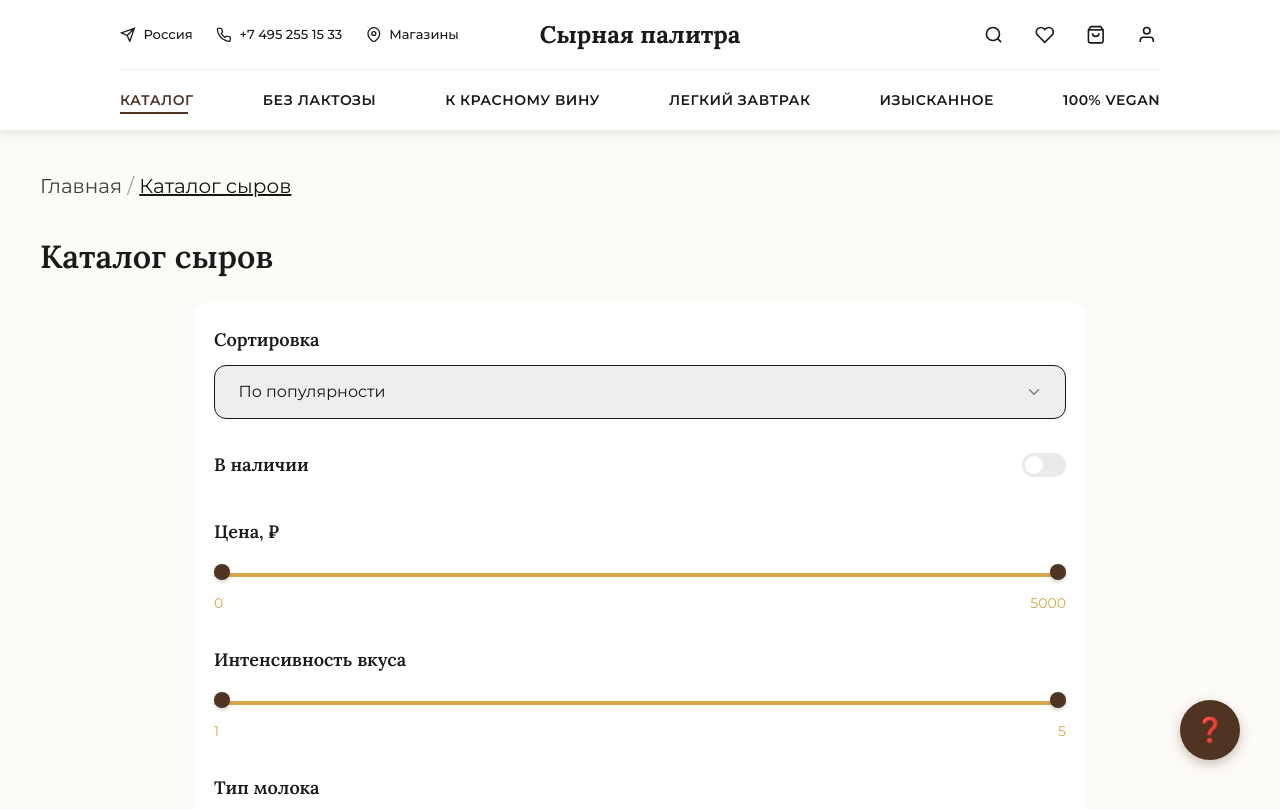
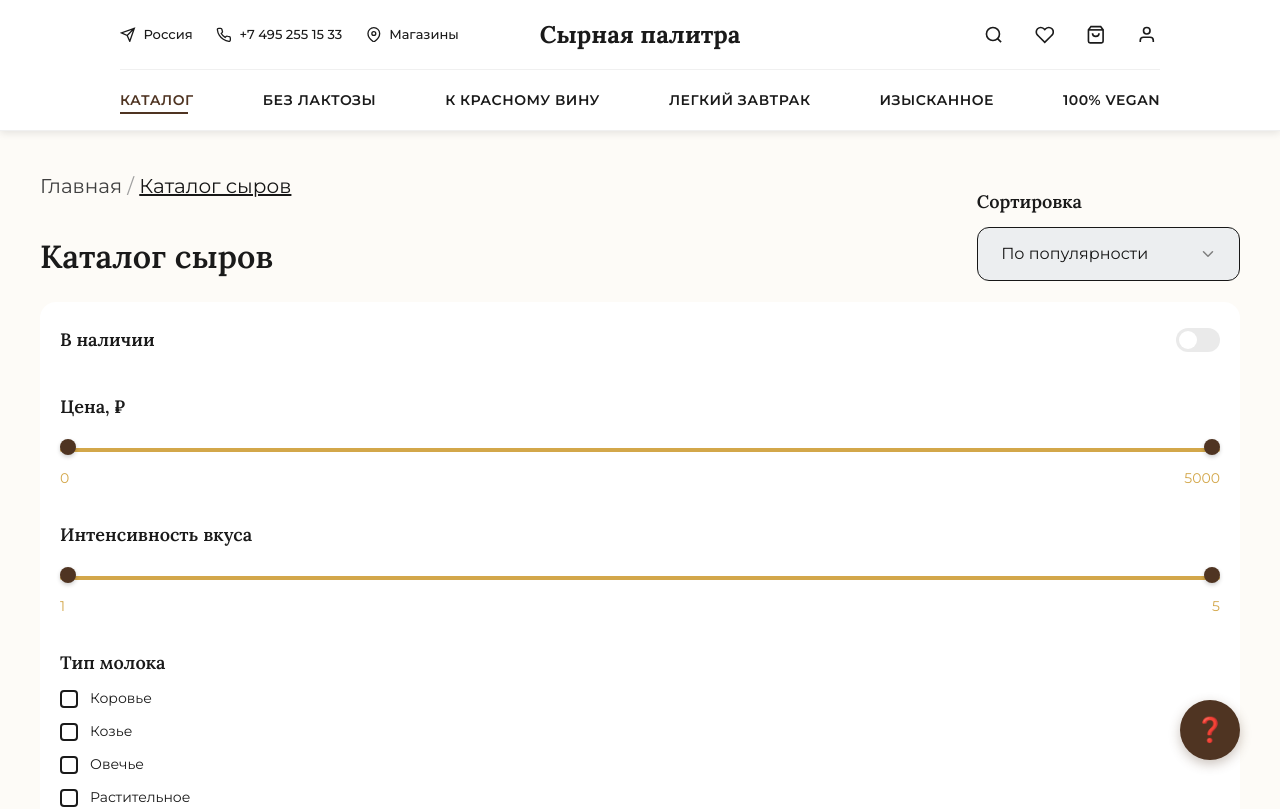
Before and after one commit to Ant1hype/interfaces_programs_systems_finally_task, a React (Vite) app: page /catalog in a window 1280 px wide. Shown: the top 809 px of the page. Built offline with nearby package versions, Linux system fonts and the light colour scheme.

Commit message:
catalog: single 12-col grid, sidebar 3 cols, sort in header, no !important

```diff
--- a/src/pages/Catalog.css
+++ b/src/pages/Catalog.css
@@ -15,7 +15,10 @@
 
 /* --- ВЕРХНЯЯ ЧАСТЬ (Крошки, Заголовок, Выпадашка) --- */
 .catalog-header {
-  position: relative;
+  display: flex;
+  justify-content: space-between;
+  align-items: flex-end;
+  gap: 20px;
   margin-bottom: 21px; /* Заголовок - Блок с фильтрами (21) */
 }
 
@@ -26,13 +29,11 @@
   color: #1A1A1A;
 }
 
-/* --- ВЫПАДАЮЩИЙ СПИСОК (Жесткие размеры 240х48) --- */
-.catalog-sort-wrapper {
-  position: absolute;
-  right: 0;
-  bottom: -4px; /* Выравниваем по базовой линии заголовка */
-  width: 240px;
-  z-index: 10;
+/* --- ВЫПАДАЮЩИЙ СПИСОК --- */
+.catalog-sort {
+  display: flex;
+  flex-direction: column;
+  width: 263.33px;
 }
 
 .custom-dropdown {
@@ -96,19 +97,20 @@
 
 /* --- ОСНОВНОЙ КОНТЕНТ (Сайдбар + Матрица товаров) --- */
 .catalog-content {
-  display: flex;
+  display: grid;
+  grid-template-columns: repeat(12, 1fr);
   gap: 20px; /* Ровный отступ между сайдбаром фильтров и плиткой */
-  align-items: flex-start;
+  align-items: start;
 }
 
 /* --- САЙДБАР ФИЛЬТРОВ --- */
 .catalog-sidebar {
-  width: 263.33px; /* 2 колонки сетки */
+  grid-column: span 3;
+  width: auto;
   background: #FFFFFF;
   border-radius: 16px;
   padding: 24px 20px;
   box-sizing: border-box;
-  flex-shrink: 0;
   display: flex;
   flex-direction: column;
 }
@@ -209,7 +211,7 @@
 
 /* --- МАТРИЦА ТОВАРОВ --- */
 .catalog-grid-wrapper {
-  flex: 1 1 auto; /* Занимает всю оставшуюся ширину рядом с сайдбаром */
+  grid-column: span 9;
   min-width: 0;
   display: flex;
   flex-direction: column;
@@ -222,7 +224,7 @@
 
 .catalog-grid {
   display: grid;
-  grid-template-columns: repeat(auto-fill, minmax(250px, 1fr)); /* Динамическая плитка */
+  grid-template-columns: repeat(3, 1fr);
   gap: 20px; /* Единственный источник зазоров между карточками — ровно 20px */
   width: 100%;
   /* Никаких внешних отступов у самой сетки, иначе зазор удваивается */
@@ -231,39 +233,17 @@
   box-sizing: border-box;
 }
 
-/* Ячейка сетки (Link-обёртка карточки) растягивается на всю ширину своей колонки:
-   !important перебивает фиксированную width/max-width из стилей самой карточки,
-   поэтому последняя карточка в ряду встаёт В ТОЧНОСТИ на правую грань контейнера
-   (та же вертикаль, что у правого края дропдауна сортировки) — без остаточного зазора */
-.catalog-page .catalog-grid > * {
-  width: 100% !important;
-  max-width: 100% !important;
-  min-width: 0;
-  box-sizing: border-box;
-  /* Внешние отступы ячеек сетки обнуляем ПОЛНОСТЬЮ: зазор даёт только gap (20px),
-     иначе получаются двойные промежутки между карточками */
-  margin: 0 !important;
+.catalog-grid .product-card__link {
+  display: block;
+  width: 100%;
+  max-width: none;
+  margin: 0;
 }
 
-/* Карточка товара внутри сетки: внешние боковые отступы (~20px) убираем полностью.
-   width:100% — чтобы правый край карточки совпадал с правой гранью колонки.
-   Внутренние паддинги карточки (фото, текст, кнопка) при этом НЕ трогаем. */
-.catalog-page .catalog-grid .product-card,
-.catalog-page .catalog-grid .catalog-card {
-  margin: 0 !important;
-  width: 100% !important;
-  max-width: 100% !important;
-  box-sizing: border-box;
-}
-
-/* Обёртка-ссылка карточки: внешние отступы и поля убираем полностью */
-.catalog-page .catalog-grid .product-card__link,
-.catalog-page .catalog-card-wrapper {
-  display: block;
-  margin: 0 !important;
-  padding: 0;
+.catalog-grid .product-card {
   width: 100%;
-  box-sizing: border-box;
+  max-width: none;
+  margin: 0;
 }
 
 /* Кнопка Показать еще */
@@ -440,9 +420,8 @@ body.search-locked::-webkit-scrollbar {
 /* --- АДАПТИВНОСТЬ ПРИ СЖАТИИ ОКНА --- */
 @media (max-width: 1300px) {
   .catalog-container { padding: 40px 40px 60px 40px; }
-  .catalog-content { flex-direction: column; align-items: center; }
-  .catalog-grid-wrapper { width: 100%; }
-  .catalog-sidebar { width: 100%; max-width: 892px; }
+  .catalog-content { grid-template-columns: 1fr; }
+  .catalog-sidebar, .catalog-grid-wrapper { grid-column: 1 / -1; }
+  .catalog-grid { grid-template-columns: repeat(auto-fill, minmax(250px, 1fr)); }
+  .catalog-sidebar { max-width: none; }
 }
-
-/* Кол-во колонок плитки на любых ширинах считает auto-fill — фиксированные брейкпоинты сетки не нужны */
--- a/src/pages/Catalog.jsx
+++ b/src/pages/Catalog.jsx
@@ -23,10 +23,6 @@ const sortOptions = [
   { value: "expensive", label: "Сначала дорогие" },
   { value: "new", label: "Новинки" }
 ];
-
-// Метрики плитки: минимальная ширина 250px и зазор 20px (совпадают с CSS .catalog-grid)
-const GRID_COL_MIN = 250;
-const GRID_GAP = 20;
 
 const categoryMap = {
   'lactose-free': 'Без лактозы',
@@ -126,17 +122,6 @@ export default function Catalog() {
     setRows(3);
   }, [filterParam, searchParam]);
 
-  // Считаем число колонок плитки по реальной ширине обёртки сетки и пересчитываем при resize окна
-  useEffect(() => {
-    const measureCols = () => {
-      const w = gridWrapperRef.current ? gridWrapperRef.current.clientWidth : 0;
-      setCols(Math.max(1, Math.floor((w + GRID_GAP) / (GRID_COL_MIN + GRID_GAP))));
-    };
-    measureCols();
-    window.addEventListener('resize', measureCols);
-    return () => window.removeEventListener('resize', measureCols);
-  }, []);
-
   // Функция переключения чекбоксов
   const handleCheckboxChange = (key, option) => {
     setSelectedFilters(prev => {
@@ -211,6 +196,18 @@ export default function Catalog() {
     return 0; // "recommended" оставляем исходный порядок БД
   });
 
+  // Считаем реальные колонки сетки при её появлении и изменении размера окна
+  const hasProducts = sortedProducts.length > 0;
+  useEffect(() => {
+    const measureCols = () => {
+      const g = gridWrapperRef.current?.querySelector('.catalog-grid');
+      if (g) setCols(getComputedStyle(g).gridTemplateColumns.split(' ').length);
+    };
+    measureCols();
+    window.addEventListener('resize', measureCols);
+    return () => window.removeEventListener('resize', measureCols);
+  }, [hasProducts]);
+
   // Срез для пагинации кнопки "Показать еще": показываем целые ряды (rows × cols карточек)
   const visibleCount = rows * cols;
   const displayProducts = sortedProducts.slice(0, visibleCount);
@@ -235,19 +232,11 @@ export default function Catalog() {
       <div className="catalog-container">
 
         <div className="catalog-header">
+          <div>
             <Breadcrumbs items={[{ to: '/', label: 'Главная' }]} current={pageTitle} />
-
             <h1 className="catalog-title">{pageTitle}</h1>
           </div>
-
-        <div className="catalog-content">
-
-          {/* САЙДБАР С ФИЛЬТРАМИ */}
-          <aside className="catalog-sidebar">
-
-            {/* СОРТИРОВКА (Dropdown) — переехал из шапки в панель фильтров:
-                стоит слева и наследует внутреннюю ширину сайдбара (263.33px - 2*20px) */}
-            <div className="filter-group" style={{ marginBottom: 32 }}>
+          <div className="catalog-sort">
             <span className="filter-title">Сортировка</span>
             <Dropdown
               value={selectedSort}
@@ -257,6 +246,12 @@ export default function Catalog() {
               ariaLabel="Сортировка товаров"
             />
           </div>
+        </div>
+
+        <div className="catalog-content">
+
+          {/* САЙДБАР С ФИЛЬТРАМИ */}
+          <aside className="catalog-sidebar">
 
             {/* Тумблер */}
             <div className="filter-group filter-group--inline toggle-box">
```
Lines whose indentation alone changed are shown as unchanged.
